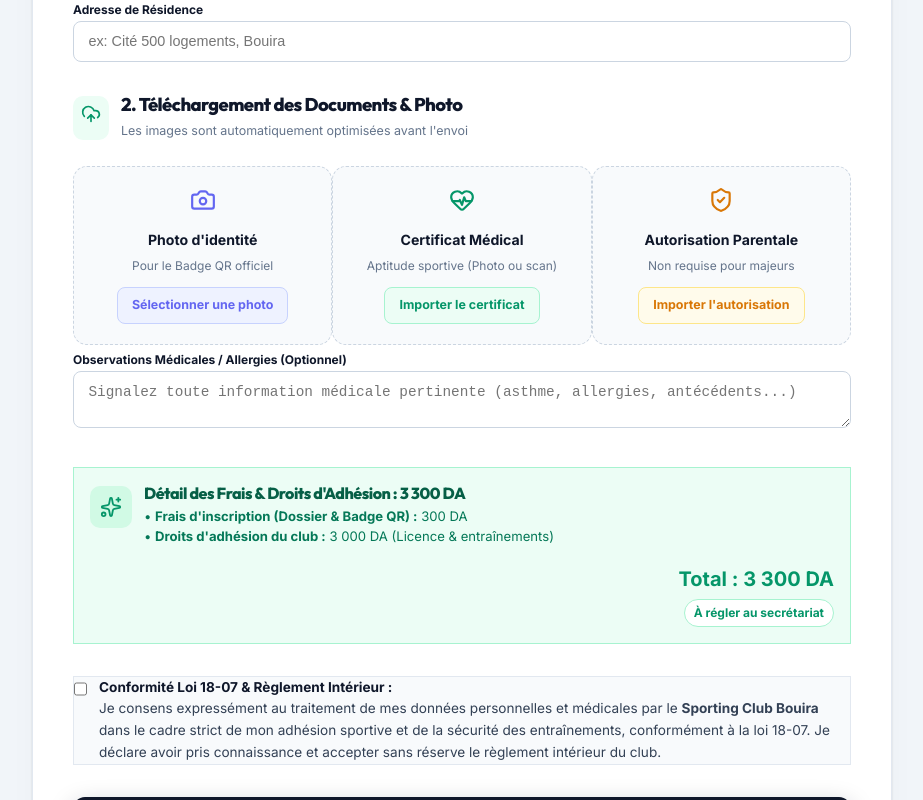
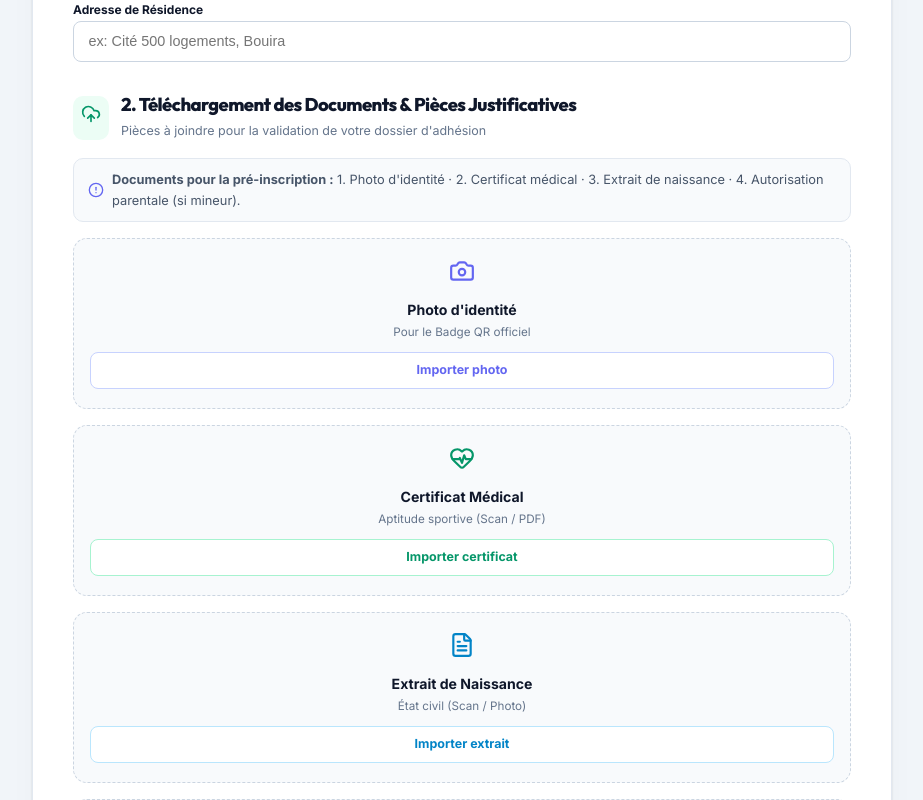
Before and after one commit to belkaidhakim/sporting-club-bouira-app, a React (Vite) app: page /inscription in a window 1280 px wide. Shown: the part 700-1500 px from the top of the page, without its empty margins (178-1101 px from the left). Built offline with nearby package versions, Linux system fonts and the light colour scheme; no server answers; the database is empty.

Commit message:
feat: ajout de l'extrait de naissance dans les documents de pre-inscription

```diff
--- a/src/pages/PendingInscriptions.jsx
+++ b/src/pages/PendingInscriptions.jsx
@@ -217,6 +217,7 @@ CREATE TABLE IF NOT EXISTS public.inscriptions (
   photo TEXT,
   certificat_medical TEXT,
   autorisation_parentale TEXT,
+  extrait_naissance TEXT,
   consentement_loi_18_07 BOOLEAN DEFAULT true NOT NULL,
   reglement_accepte BOOLEAN DEFAULT true NOT NULL,
   statut TEXT CHECK (statut IN ('EN_ATTENTE', 'VALIDE', 'REJETE')) DEFAULT 'EN_ATTENTE',
@@ -624,6 +625,21 @@ CREATE POLICY "Admins can delete inscriptions" ON public.inscriptions FOR DELETE
                             Médical {item.certificat_medical ? '✔' : '❌'}
                           </span>
 
+                          {/* Extrait de naissance */}
+                          <span
+                            title={item.extrait_naissance ? "Extrait de naissance fourni" : "Extrait de naissance manquant"}
+                            style={{
+                              padding: '2px 6px',
+                              borderRadius: '6px',
+                              fontSize: '0.68rem',
+                              fontWeight: 700,
+                              backgroundColor: item.extrait_naissance ? 'rgba(2, 132, 199, 0.15)' : 'rgba(239, 68, 68, 0.15)',
+                              color: item.extrait_naissance ? '#0284c7' : '#ef4444'
+                            }}
+                          >
+                            Extrait {item.extrait_naissance ? '✔' : '❌'}
+                          </span>
+
                           {/* Autorisation parentale (Obligatoire si mineur) */}
                           {isMinor ? (
                             <span
@@ -842,7 +858,7 @@ CREATE POLICY "Admins can delete inscriptions" ON public.inscriptions FOR DELETE
                 <h4 style={{ margin: '0 0 10px', fontSize: '0.95rem', fontWeight: 700, color: 'var(--text-primary)' }}>
                   Pièces Justificatives Joints
                 </h4>
-                <div className="grid grid-cols-1 md:grid-cols-2 gap-4">
+                <div className="grid grid-cols-1 md:grid-cols-3 gap-4">
                   {/* Certificat Médical */}
                   <div style={{ padding: '14px', borderRadius: '10px', backgroundColor: 'rgba(30, 41, 59, 0.5)', border: `1px solid ${selectedInscription.certificat_medical ? 'rgba(16, 185, 129, 0.3)' : 'rgba(239, 68, 68, 0.3)'}` }}>
                     <div className="flex justify-between items-center mb-2">
@@ -863,6 +879,29 @@ CREATE POLICY "Admins can delete inscriptions" ON public.inscriptions FOR DELETE
                     </div>
                     <span className="text-xs text-muted block">
                       {selectedInscription.certificat_medical ? 'Document téléversé par le candidat' : 'Obligatoire avant délivrance du badge officiel'}
+                    </span>
+                  </div>
+
+                  {/* Extrait de Naissance */}
+                  <div style={{ padding: '14px', borderRadius: '10px', backgroundColor: 'rgba(30, 41, 59, 0.5)', border: `1px solid ${selectedInscription.extrait_naissance ? 'rgba(2, 132, 199, 0.3)' : 'rgba(255, 255, 255, 0.08)'}` }}>
+                    <div className="flex justify-between items-center mb-2">
+                      <span className="font-semibold text-sm flex items-center gap-2">
+                        <FileText size={16} color={selectedInscription.extrait_naissance ? '#0284c7' : '#94a3b8'} /> Extrait de Naissance
+                      </span>
+                      {selectedInscription.extrait_naissance ? (
+                        <Button
+                          variant="secondary"
+                          style={{ padding: '0.25rem 0.6rem', fontSize: '0.75rem' }}
+                          onClick={() => setDocumentViewer({ isOpen: true, title: 'Extrait de Naissance', src: selectedInscription.extrait_naissance })}
+                        >
+                          <Eye size={13} /> Visualiser
+                        </Button>
+                      ) : (
+                        <span className="text-muted text-xs">Non fourni</span>
+                      )}
+                    </div>
+                    <span className="text-xs text-muted block">
+                      {selectedInscription.extrait_naissance ? 'Justificatif d\'état civil téléversé' : 'À vérifier lors du dépôt physique'}
                     </span>
                   </div>
 
--- a/src/pages/PublicRegistration.jsx
+++ b/src/pages/PublicRegistration.jsx
@@ -83,6 +83,8 @@ export default function PublicRegistration() {
   const [certificatFileName, setCertificatFileName] = useState('');
   const [autorisationBase64, setAutorisationBase64] = useState(null);
   const [autorisationFileName, setAutorisationFileName] = useState('');
+  const [extraitNaissanceBase64, setExtraitNaissanceBase64] = useState(null);
+  const [extraitNaissanceFileName, setExtraitNaissanceFileName] = useState('');
 
   // Vérifier si l'adhérent est mineur (< 18 ans)
   const isMinor = () => {
@@ -158,6 +160,17 @@ export default function PublicRegistration() {
     const compressed = await compressImageFile(file, 1200, 1600, 0.75);
     if (compressed) {
       setAutorisationBase64(compressed);
+    }
+  };
+
+  // Upload Extrait de Naissance avec compression
+  const handleExtraitNaissanceUpload = async (e) => {
+    const file = e.target.files[0];
+    if (!file) return;
+    setExtraitNaissanceFileName(file.name);
+    const compressed = await compressImageFile(file, 1200, 1600, 0.75);
+    if (compressed) {
+      setExtraitNaissanceBase64(compressed);
     }
   };
 
@@ -340,9 +353,9 @@ export default function PublicRegistration() {
 
       // SECTION 3 : SANTÉ & DOCUMENTS JOINTS
       doc.setFillColor(248, 250, 252);
-      doc.roundedRect(18, 118, 174, 28, 3, 3, 'F');
+      doc.roundedRect(18, 118, 174, 30, 3, 3, 'F');
       doc.setDrawColor(226, 232, 240);
-      doc.roundedRect(18, 118, 174, 28, 3, 3, 'S');
+      doc.roundedRect(18, 118, 174, 30, 3, 3, 'S');
 
       doc.setFillColor(241, 245, 249);
       doc.roundedRect(18, 118, 174, 7, 3, 3, 'F');
@@ -352,11 +365,12 @@ export default function PublicRegistration() {
       doc.text("PIÈCES DU DOSSIER & INFORMATIONS MÉDICALES", 24, 123);
 
       doc.setFont('helvetica', 'normal');
-      doc.setFontSize(7.5);
+      doc.setFontSize(7.2);
       doc.setTextColor(30, 41, 59);
-      doc.text(`• Certificat Médical : ${certificatBase64 ? 'Fourni en ligne' : 'Non fourni (À déposer au club)'}`, 24, 131);
-      doc.text(`• Autorisation Parentale : ${isMinor() ? (autorisationBase64 ? 'Fournie en ligne' : 'Requise (À fournir au secrétariat)') : 'Non requise (Majeur)'}`, 24, 136);
-      doc.text(`• Remarques / Allergies : ${data.observations_medicales || 'Aucune observation médicale particulière signalée.'}`, 24, 141);
+      doc.text(`• Certificat Médical : ${certificatBase64 ? 'Fourni en ligne' : 'Non fourni (À déposer au club)'}`, 24, 129.5);
+      doc.text(`• Extrait de Naissance : ${extraitNaissanceBase64 ? 'Fourni en ligne' : 'Non fourni (À déposer au club)'}`, 24, 134);
+      doc.text(`• Autorisation Parentale : ${isMinor() ? (autorisationBase64 ? 'Fournie en ligne' : 'Requise (À fournir au secrétariat)') : 'Non requise (Majeur)'}`, 24, 138.5);
+      doc.text(`• Remarques / Allergies : ${data.observations_medicales || 'Aucune observation médicale particulière signalée.'}`, 24, 143);
 
       // SECTION 4 : FRAIS D'INSCRIPTION & DROITS D'ADHÉSION
       doc.setFillColor(248, 250, 252);
@@ -554,6 +568,7 @@ export default function PublicRegistration() {
         photo: photoBase64 || null,
         certificat_medical: certificatBase64 || null,
         autorisation_parentale: autorisationBase64 || null,
+        extrait_naissance: extraitNaissanceBase64 || null,
         consentement_loi_18_07: true,
         reglement_accepte: true,
         statut: 'EN_ATTENTE'
@@ -776,7 +791,11 @@ export default function PublicRegistration() {
                     });
                     setPhotoBase64(null);
                     setCertificatBase64(null);
+                    setCertificatFileName('');
                     setAutorisationBase64(null);
+                    setAutorisationFileName('');
+                    setExtraitNaissanceBase64(null);
+                    setExtraitNaissanceFileName('');
                     setErrors({});
                   }}
                   style={{ padding: '0.75rem 1.5rem', fontSize: '0.9rem' }}
@@ -1042,33 +1061,55 @@ export default function PublicRegistration() {
 
               {/* SECTION 2 : TÉLÉCHARGEMENT DE DOCUMENTS */}
               <div className="mb-8">
-                <div className="flex items-center gap-3 mb-6 pb-3 border-b border-[#e2e8f0]">
+                <div className="flex items-center gap-3 mb-4 pb-3 border-b border-[#e2e8f0]">
                   <div style={{ padding: '8px', borderRadius: '10px', backgroundColor: '#ecfdf5', color: '#059669' }}>
                     <UploadCloud size={20} />
                   </div>
                   <div>
                     <h3 style={{ margin: 0, fontSize: '1.15rem', fontWeight: 800, color: '#0f172a' }}>
-                      2. Téléchargement des Documents & Photo
+                      2. Téléchargement des Documents & Pièces Justificatives
                     </h3>
-                    <span style={{ fontSize: '0.78rem', color: '#64748b' }}>Les images sont automatiquement optimisées avant l'envoi</span>
+                    <span style={{ fontSize: '0.78rem', color: '#64748b' }}>Pièces à joindre pour la validation de votre dossier d'adhésion</span>
                   </div>
                 </div>
 
-                <div className="grid grid-cols-1 md:grid-cols-3 gap-5">
-                  {/* Photo d'identité */}
-                  <div style={{ padding: '1.25rem', borderRadius: '14px', backgroundColor: '#f8fafc', border: '1.5px dashed #cbd5e1', textAlign: 'center' }}>
-                    <Camera size={26} color="#6366f1" style={{ margin: '0 auto 8px' }} />
-                    <span style={{ fontSize: '0.88rem', fontWeight: 700, color: '#0f172a', display: 'block', marginBottom: '4px' }}>
+                {/* Bandeau explicatif des 4 documents requis */}
+                <div style={{
+                  padding: '10px 14px',
+                  backgroundColor: '#f8fafc',
+                  borderRadius: '10px',
+                  border: '1px solid #e2e8f0',
+                  marginBottom: '1rem',
+                  fontSize: '0.8rem',
+                  color: '#475569',
+                  display: 'flex',
+                  alignItems: 'center',
+                  gap: '8px'
+                }}>
+                  <AlertCircle size={16} color="#6366f1" style={{ flexShrink: 0 }} />
+                  <span>
+                    <strong>Documents pour la pré-inscription :</strong> 1. Photo d'identité · 2. Certificat médical · 3. Extrait de naissance · 4. Autorisation parentale (si mineur).
+                  </span>
+                </div>
+
+                <div className="grid grid-cols-1 sm:grid-cols-2 lg:grid-cols-4 gap-4">
+                  {/* 1. Photo d'identité */}
+                  <div style={{ padding: '1.2rem 1rem', borderRadius: '14px', backgroundColor: '#f8fafc', border: photoBase64 ? '1.5px solid #6366f1' : '1.5px dashed #cbd5e1', textAlign: 'center', display: 'flex', flexDirection: 'column', justifyContent: 'space-between' }}>
+                    <div>
+                      <Camera size={26} color="#6366f1" style={{ margin: '0 auto 6px' }} />
+                      <span style={{ fontSize: '0.88rem', fontWeight: 700, color: '#0f172a', display: 'block', marginBottom: '2px' }}>
                         Photo d'identité
                       </span>
-                    <span style={{ fontSize: '0.75rem', color: '#64748b', display: 'block', marginBottom: '12px' }}>
+                      <span style={{ fontSize: '0.73rem', color: '#64748b', display: 'block', marginBottom: '10px' }}>
                         Pour le Badge QR officiel
                       </span>
                       {photoBase64 ? (
-                      <div style={{ position: 'relative', width: '84px', height: '105px', margin: '0 auto 10px', borderRadius: '10px', overflow: 'hidden', border: '2px solid #6366f1', boxShadow: '0 4px 10px rgba(0,0,0,0.1)' }}>
+                        <div style={{ position: 'relative', width: '75px', height: '95px', margin: '0 auto 10px', borderRadius: '8px', overflow: 'hidden', border: '2px solid #6366f1', boxShadow: '0 4px 10px rgba(0,0,0,0.1)' }}>
                           <img src={photoBase64} alt="Aperçu photo" style={{ width: '100%', height: '100%', objectFit: 'cover' }} />
                         </div>
                       ) : null}
+                    </div>
+                    <div>
                       <input
                         type="file"
                         id="photo-upload"
@@ -1078,26 +1119,30 @@ export default function PublicRegistration() {
                       />
                       <label
                         htmlFor="photo-upload"
-                      style={{ display: 'inline-block', padding: '7px 14px', fontSize: '0.78rem', borderRadius: '8px', backgroundColor: '#eef2ff', color: '#6366f1', cursor: 'pointer', fontWeight: 700, border: '1px solid #c7d2fe' }}
+                        style={{ display: 'inline-block', width: '100%', padding: '7px 10px', fontSize: '0.78rem', borderRadius: '8px', backgroundColor: photoBase64 ? '#eef2ff' : '#ffffff', color: '#6366f1', cursor: 'pointer', fontWeight: 700, border: '1px solid #c7d2fe', transition: 'all 0.2s' }}
                       >
-                      {photoBase64 ? 'Changer la photo' : 'Sélectionner une photo'}
+                        {photoBase64 ? 'Changer la photo' : 'Importer photo'}
                       </label>
                     </div>
+                  </div>
 
-                  {/* Certificat Médical */}
-                  <div style={{ padding: '1.25rem', borderRadius: '14px', backgroundColor: '#f8fafc', border: '1.5px dashed #cbd5e1', textAlign: 'center' }}>
-                    <HeartPulse size={26} color="#059669" style={{ margin: '0 auto 8px' }} />
-                    <span style={{ fontSize: '0.88rem', fontWeight: 700, color: '#0f172a', display: 'block', marginBottom: '4px' }}>
+                  {/* 2. Certificat Médical */}
+                  <div style={{ padding: '1.2rem 1rem', borderRadius: '14px', backgroundColor: '#f8fafc', border: certificatBase64 ? '1.5px solid #059669' : '1.5px dashed #cbd5e1', textAlign: 'center', display: 'flex', flexDirection: 'column', justifyContent: 'space-between' }}>
+                    <div>
+                      <HeartPulse size={26} color="#059669" style={{ margin: '0 auto 6px' }} />
+                      <span style={{ fontSize: '0.88rem', fontWeight: 700, color: '#0f172a', display: 'block', marginBottom: '2px' }}>
                         Certificat Médical
                       </span>
-                    <span style={{ fontSize: '0.75rem', color: '#64748b', display: 'block', marginBottom: '12px' }}>
-                      Aptitude sportive (Photo ou scan)
+                      <span style={{ fontSize: '0.73rem', color: '#64748b', display: 'block', marginBottom: '10px' }}>
+                        Aptitude sportive (Scan / PDF)
                       </span>
                       {certificatFileName ? (
-                      <div style={{ fontSize: '0.78rem', color: '#059669', marginBottom: '10px', wordBreak: 'break-all', fontWeight: 700 }}>
+                        <div style={{ fontSize: '0.75rem', color: '#059669', marginBottom: '8px', wordBreak: 'break-all', fontWeight: 700 }}>
                           ✔ {certificatFileName}
                         </div>
                       ) : null}
+                    </div>
+                    <div>
                       <input
                         type="file"
                         id="certificat-upload"
@@ -1107,26 +1152,63 @@ export default function PublicRegistration() {
                       />
                       <label
                         htmlFor="certificat-upload"
-                      style={{ display: 'inline-block', padding: '7px 14px', fontSize: '0.78rem', borderRadius: '8px', backgroundColor: '#ecfdf5', color: '#059669', cursor: 'pointer', fontWeight: 700, border: '1px solid #a7f3d0' }}
+                        style={{ display: 'inline-block', width: '100%', padding: '7px 10px', fontSize: '0.78rem', borderRadius: '8px', backgroundColor: certificatBase64 ? '#ecfdf5' : '#ffffff', color: '#059669', cursor: 'pointer', fontWeight: 700, border: '1px solid #a7f3d0', transition: 'all 0.2s' }}
                       >
-                      {certificatBase64 ? 'Remplacer le fichier' : 'Importer le certificat'}
+                        {certificatBase64 ? 'Remplacer fichier' : 'Importer certificat'}
                       </label>
                     </div>
+                  </div>
 
-                  {/* Autorisation Parentale */}
-                  <div style={{ padding: '1.25rem', borderRadius: '14px', backgroundColor: '#f8fafc', border: '1.5px dashed #cbd5e1', textAlign: 'center' }}>
-                    <ShieldCheck size={26} color="#d97706" style={{ margin: '0 auto 8px' }} />
-                    <span style={{ fontSize: '0.88rem', fontWeight: 700, color: '#0f172a', display: 'block', marginBottom: '4px' }}>
+                  {/* 3. Extrait de Naissance */}
+                  <div style={{ padding: '1.2rem 1rem', borderRadius: '14px', backgroundColor: '#f8fafc', border: extraitNaissanceBase64 ? '1.5px solid #0284c7' : '1.5px dashed #cbd5e1', textAlign: 'center', display: 'flex', flexDirection: 'column', justifyContent: 'space-between' }}>
+                    <div>
+                      <FileText size={26} color="#0284c7" style={{ margin: '0 auto 6px' }} />
+                      <span style={{ fontSize: '0.88rem', fontWeight: 700, color: '#0f172a', display: 'block', marginBottom: '2px' }}>
+                        Extrait de Naissance
+                      </span>
+                      <span style={{ fontSize: '0.73rem', color: '#64748b', display: 'block', marginBottom: '10px' }}>
+                        État civil (Scan / Photo)
+                      </span>
+                      {extraitNaissanceFileName ? (
+                        <div style={{ fontSize: '0.75rem', color: '#0284c7', marginBottom: '8px', wordBreak: 'break-all', fontWeight: 700 }}>
+                          ✔ {extraitNaissanceFileName}
+                        </div>
+                      ) : null}
+                    </div>
+                    <div>
+                      <input
+                        type="file"
+                        id="extrait-naissance-upload"
+                        accept="image/*,application/pdf"
+                        onChange={handleExtraitNaissanceUpload}
+                        style={{ display: 'none' }}
+                      />
+                      <label
+                        htmlFor="extrait-naissance-upload"
+                        style={{ display: 'inline-block', width: '100%', padding: '7px 10px', fontSize: '0.78rem', borderRadius: '8px', backgroundColor: extraitNaissanceBase64 ? '#f0f9ff' : '#ffffff', color: '#0284c7', cursor: 'pointer', fontWeight: 700, border: '1px solid #bae6fd', transition: 'all 0.2s' }}
+                      >
+                        {extraitNaissanceBase64 ? 'Remplacer fichier' : 'Importer extrait'}
+                      </label>
+                    </div>
+                  </div>
+
+                  {/* 4. Autorisation Parentale */}
+                  <div style={{ padding: '1.2rem 1rem', borderRadius: '14px', backgroundColor: '#f8fafc', border: autorisationBase64 ? '1.5px solid #d97706' : '1.5px dashed #cbd5e1', textAlign: 'center', display: 'flex', flexDirection: 'column', justifyContent: 'space-between' }}>
+                    <div>
+                      <ShieldCheck size={26} color="#d97706" style={{ margin: '0 auto 6px' }} />
+                      <span style={{ fontSize: '0.88rem', fontWeight: 700, color: '#0f172a', display: 'block', marginBottom: '2px' }}>
                         Autorisation Parentale
                       </span>
-                    <span style={{ fontSize: '0.75rem', color: '#64748b', display: 'block', marginBottom: '12px' }}>
-                      {isMinor() ? <strong style={{ color: '#d97706' }}>Obligatoire (Moins de 18 ans)</strong> : 'Non requise pour majeurs'}
+                      <span style={{ fontSize: '0.73rem', color: '#64748b', display: 'block', marginBottom: '10px' }}>
+                        {isMinor() ? <strong style={{ color: '#d97706' }}>Obligatoire (&lt; 18 ans)</strong> : 'Non requise (Majeur)'}
                       </span>
                       {autorisationFileName ? (
-                      <div style={{ fontSize: '0.78rem', color: '#d97706', marginBottom: '10px', wordBreak: 'break-all', fontWeight: 700 }}>
+                        <div style={{ fontSize: '0.75rem', color: '#d97706', marginBottom: '8px', wordBreak: 'break-all', fontWeight: 700 }}>
                           ✔ {autorisationFileName}
                         </div>
                       ) : null}
+                    </div>
+                    <div>
                       <input
                         type="file"
                         id="autorisation-upload"
@@ -1136,10 +1218,11 @@ export default function PublicRegistration() {
                       />
                       <label
                         htmlFor="autorisation-upload"
-                      style={{ display: 'inline-block', padding: '7px 14px', fontSize: '0.78rem', borderRadius: '8px', backgroundColor: '#fffbeb', color: '#d97706', cursor: 'pointer', fontWeight: 700, border: '1px solid #fde68a' }}
+                        style={{ display: 'inline-block', width: '100%', padding: '7px 10px', fontSize: '0.78rem', borderRadius: '8px', backgroundColor: autorisationBase64 ? '#fffbeb' : '#ffffff', color: '#d97706', cursor: 'pointer', fontWeight: 700, border: '1px solid #fde68a', transition: 'all 0.2s' }}
                       >
-                      {autorisationBase64 ? 'Remplacer le document' : 'Importer l\'autorisation'}
+                        {autorisationBase64 ? 'Remplacer document' : 'Importer autorisation'}
                       </label>
+                    </div>
                   </div>
                 </div>
 
```
Lines whose indentation alone changed are shown as unchanged.
